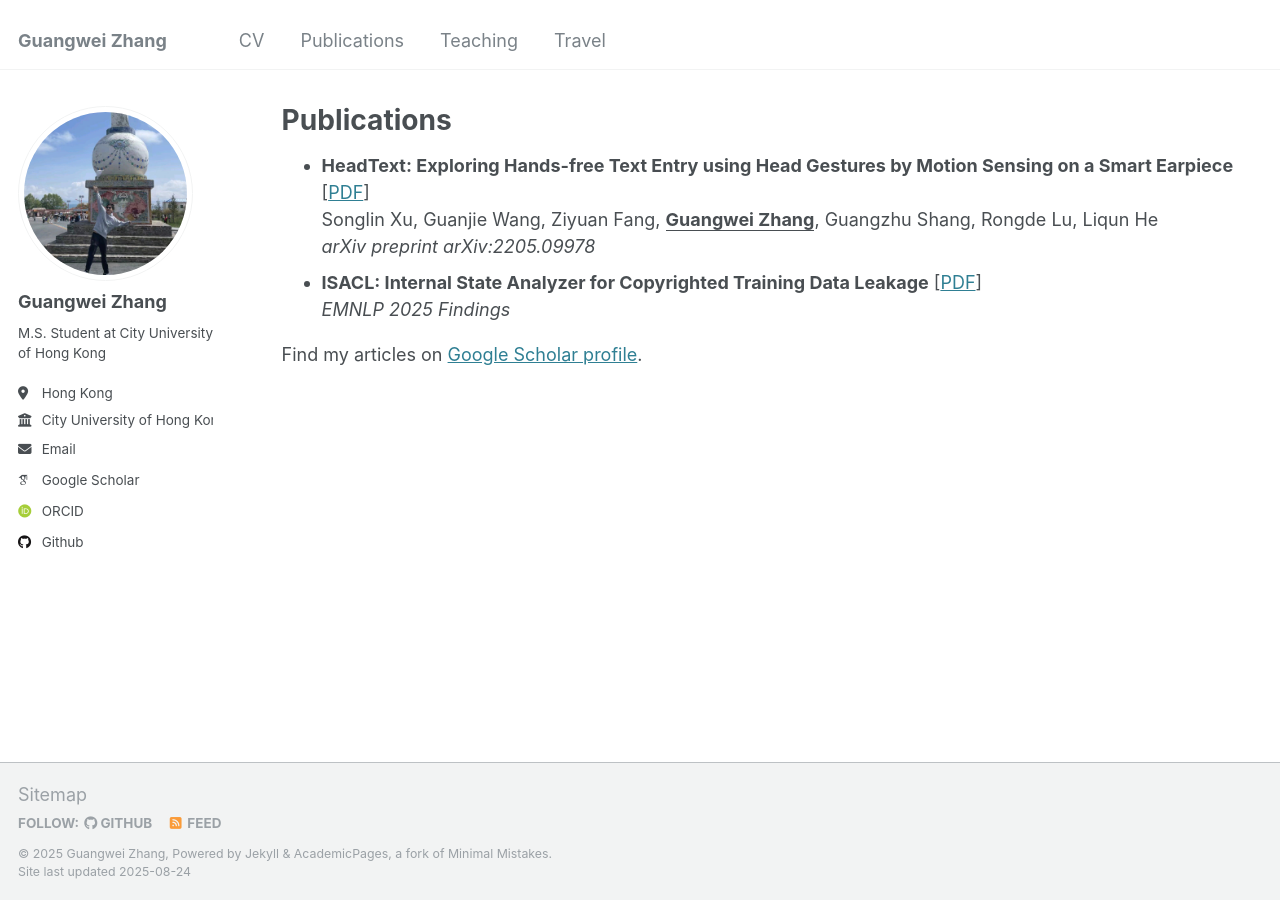
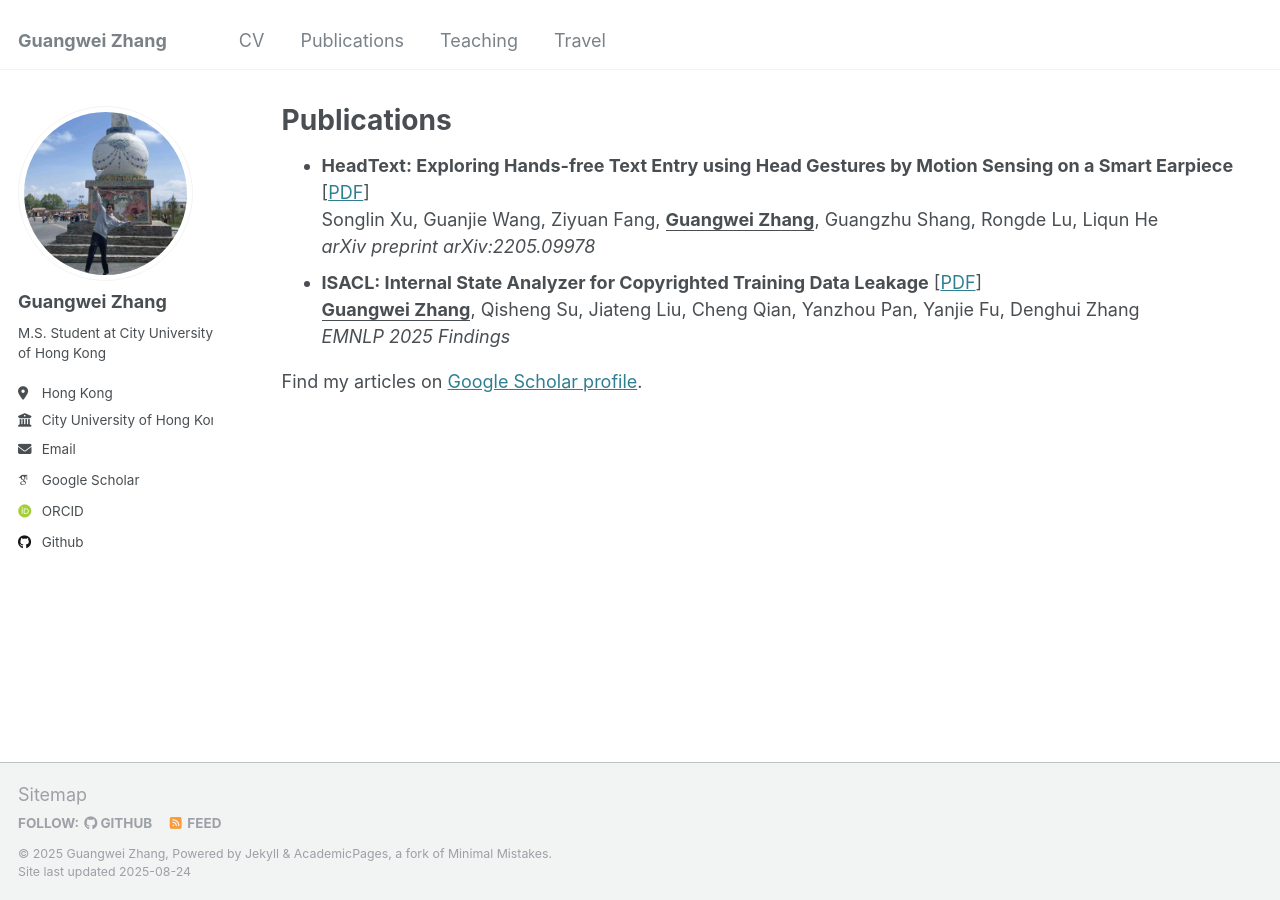
Before and after one commit to changhu73/changhu73.github.io, a Jekyll site: the page built from _pages/publications.html, in a window 1280 px wide. Built offline with Jekyll 4.4.1, drawn with Linux system fonts in a browser that asks for light colours; some web fonts are replaced.

Commit message:
Update publications.html

```diff
--- a/_pages/publications.html
+++ b/_pages/publications.html
@@ -18,7 +18,7 @@ author_profile: true
   </li>
   <li>
     <b>ISACL: Internal State Analyzer for Copyrighted Training Data Leakage</b> [<a href="">PDF</a>]<br>
-    <!-- <u><b>Guangwei Zhang</b></u>, <br> -->
+    <u><b>Guangwei Zhang</b></u>, Qisheng Su, Jiateng Liu, Cheng Qian, Yanzhou Pan, Yanjie Fu, Denghui Zhang<br>
     <i>EMNLP 2025 Findings</i>
   </li>
 
```
